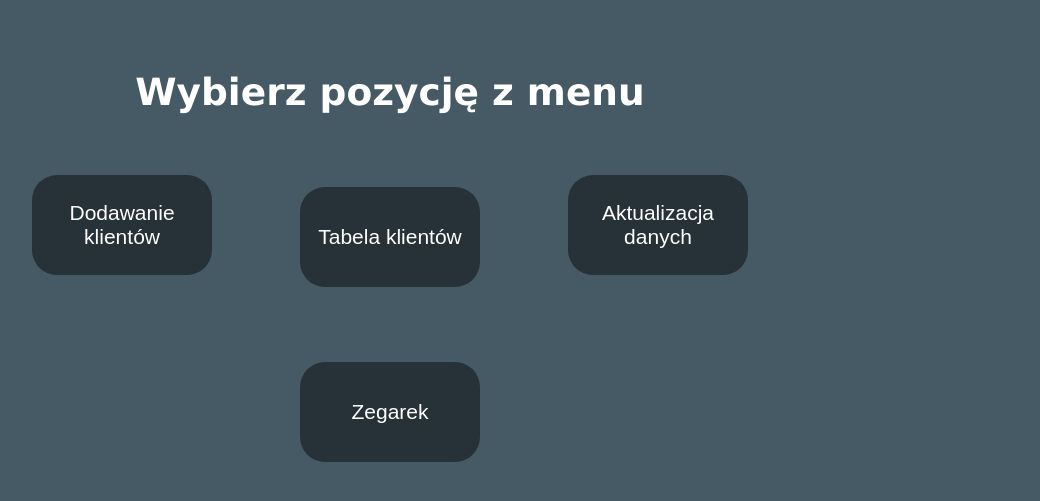
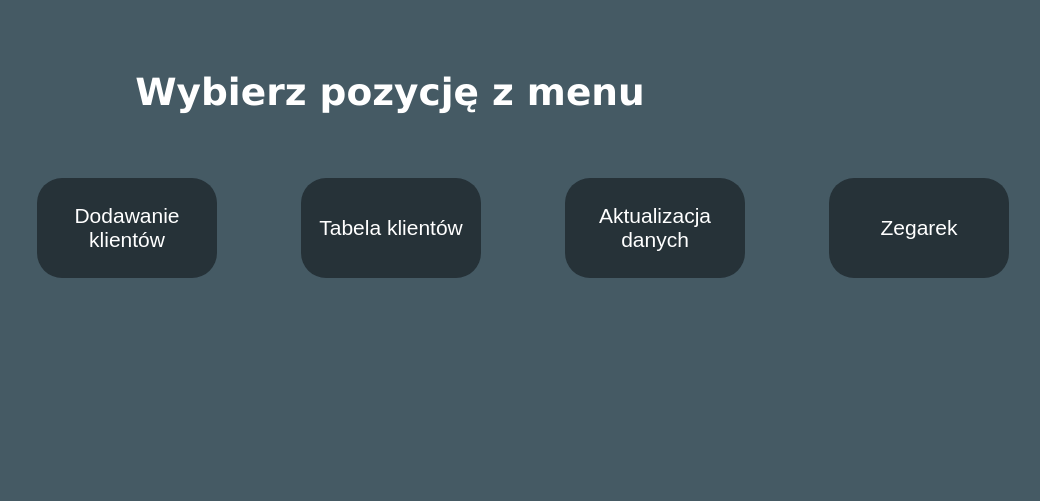
Before and after one commit to Yournicknamehere/E14, a PHP site: page / in a window 1320 px wide. Shown: the part 160-661 px from the top of the page, without its empty margins (270-1310 px from the left). Run offline with PHP 8.4, Linux system fonts and the light colour scheme.

Commit message:
Komentarze do JS + korekta menu

```diff
--- a/CSS/style.css
+++ b/CSS/style.css
@@ -154,4 +154,11 @@ select:focus {outline: none;}
     margin-right: 50px;
 }
 
+#menu {
+    text-align: center;
+    position: relative;
+    margin-left: 20%;
+    vertical-align: auto;
+}
+
 #selectDane {margin-bottom: 70px}
--- a/JS/main.js
+++ b/JS/main.js
@@ -1,18 +1,24 @@
 function zegarek() {
+    //Tworzy obiekt 'data'
     var data = new Date();
 
+    //Pobiera godziny, minuty i sekundy
     var godziny = data.getHours();
     var minuty = data.getMinutes();
     var sekundy = data.getSeconds();
 
+    //Chwyta <p>, w którym wyświetlany będzie czas
     var output = document.getElementById("zegar");
 
+    //Jeśli godziny, minuty lub sekundy mają wartość 1-cyfrową -> dodaje 0 na początku
     if(godziny < 10) { godziny = "0" + godziny; }
     if(minuty < 10) { minuty = "0" + minuty; }
     if(sekundy < 10) { sekundy = "0" + sekundy; }
 
+    //Wyświetla czas
     output.innerHTML = godziny + ":" + minuty + ":" + sekundy;
 
+    //"Odświeża" funkcję co 1000ms (1s) czyli wszystkie powyższe kroki wykonują się ponownie
     setTimeout('zegarek()', 1000);
 }
 
--- a/index.php
+++ b/index.php
@@ -15,13 +15,19 @@
 
     <div class="content">
         <h2>Wybierz pozycję z menu</h2>
-        <div class="menu">
-            <button class="menuButton"><a href="dodawanie.php">Dodawanie klientów</a></button>
-            <button class="menuButton"><a href="wyswietlTabela.php">Tabela klientów</a></button>
-            <button class="menuButton"><a href="aktualizowanie.php">Aktualizacja danych</a></button><br>
-            <button class="menuButton"><a href="zegarek.html">Zegarek</a></button>
+        <div id="menu">
+            <table>
+                <tr>
+                    <!-- Fuszerka i januszostwo ale wkurwiłem się i zrobiłem tak XD (działa) -->
+                    <td> <button class="menuButton"><a href="dodawanie.php">Dodawanie klientów</a></button> </td>
+                    <td> <button class="menuButton"><a href="wyswietlTabela.php">Tabela klientów</a></button> </td>
+                    <td> <button class="menuButton"><a href="aktualizowanie.php">Aktualizacja danych</a></button> </td>
+                    <td> <button class="menuButton"><a href="zegarek.html">Zegarek</a></button> </td>
+                </tr>
+            </table>
+
         </div>
+
     </div>
-
 </body>
 </html>
```
